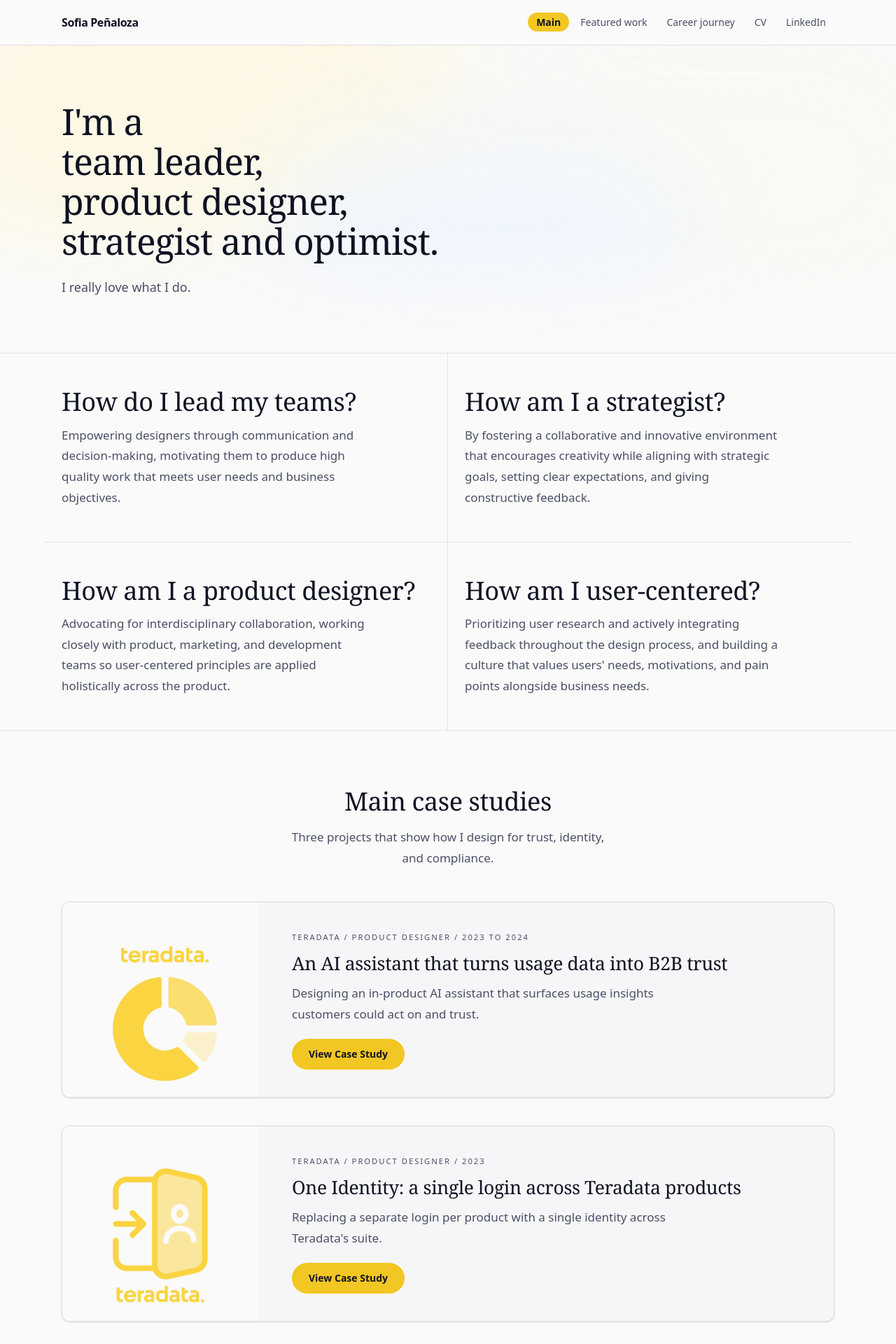
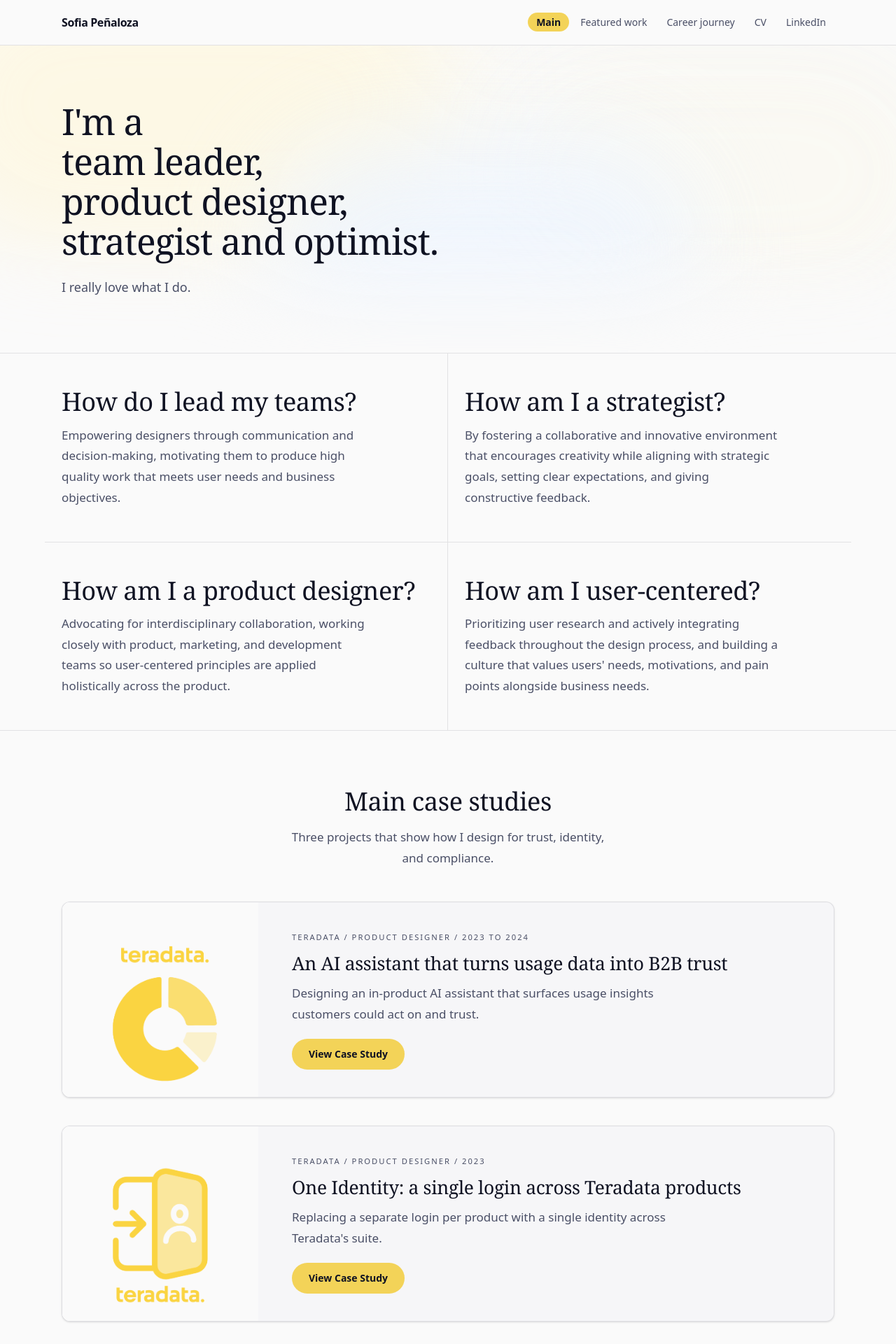
Before and after one commit to sofiapenaloza44-blip/Portfolio, a React (Vite) app: page / in a window 1280 px wide. Shown: the top 1920 px of the page at 70% size. Built offline with nearby package versions, Linux system fonts and the light colour scheme.

Commit message:
Soften the yellow on the selected menu item and CTA to 75% opacity
Co-Authored-By: Claude Sonnet 5.5 <noreply@anthropic.com>
Claude-Session: https://claude.ai/code/session_01NrxV5oN4xH9xFX6xRU6STs

```diff
--- a/src/components/CaseStudyCard.tsx
+++ b/src/components/CaseStudyCard.tsx
@@ -26,7 +26,7 @@ export function CaseStudyCard({ study }: { study: CaseStudy }) {
         <p className="max-w-xl text-ink-soft">{study.summary}</p>
         <Link
           to={`/work/${study.slug}`}
-          className="mt-2 inline-flex w-fit items-center rounded-full bg-gold px-6 py-3 text-sm font-semibold text-ink transition-[filter] hover:brightness-95"
+          className="mt-2 inline-flex w-fit items-center rounded-full bg-gold/75 px-6 py-3 text-sm font-semibold text-ink transition-[filter] hover:brightness-95"
         >
           View Case Study
         </Link>
--- a/src/components/NavBar.tsx
+++ b/src/components/NavBar.tsx
@@ -20,7 +20,7 @@ function NavLink({ link, active, onClick }: { link: (typeof links)[number]; acti
       <Link
         to={link.to}
         onClick={onClick}
-        className={`${linkStyle} ${active ? 'bg-gold font-bold text-ink' : ''}`}
+        className={`${linkStyle} ${active ? 'bg-gold/75 font-bold text-ink' : ''}`}
       >
         {link.label}
       </Link>
```
